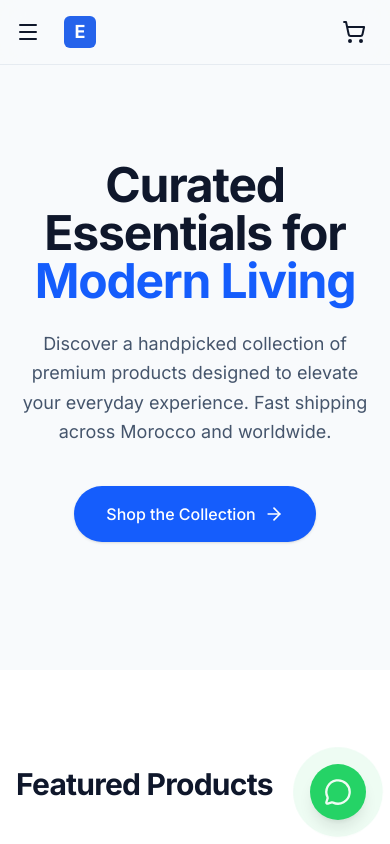
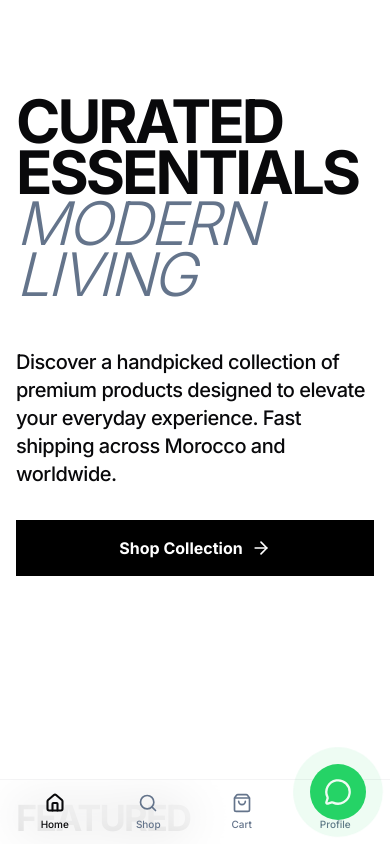
Before and after one commit to Ilyas-Nour/TopNature, a Next.js app: page / in a window 390 px wide. Shown: the top 844 px of the page. Built offline with nearby package versions, Linux system fonts and the light colour scheme; no server answers; the database is empty.

Commit message:
feat: complete UI rebuild with native mobile bottom nav, snap scrolling, full-bleed masonry grids, and glassmorphism

```diff
--- a/src/app/globals.css
+++ b/src/app/globals.css
@@ -49,37 +49,50 @@
 }
 
 :root {
-  /* Design System Requirements */
-  --background: #f8fafc; /* Slate 50 */
-  --foreground: #0f172a; /* Slate 900 */
-  --card: #ffffff; /* Pure White */
-  --card-foreground: #0f172a; /* Slate 900 */
+  /* Design System Requirements: Edge Editorial */
+  --background: #ffffff;
+  /* Pure White background for raw editorial feel */
+  --foreground: #09090b;
+  /* Near black */
+  --card: #ffffff;
+  /* Transparent/Flat cards */
+  --card-foreground: #09090b;
   --popover: #ffffff;
-  --popover-foreground: #0f172a;
+  --popover-foreground: #09090b;
 
-  --primary: #2563eb; /* Blue 600 */
+  --primary: #000000;
+  /* Strict Monochrome Primary */
   --primary-foreground: #ffffff;
 
-  --secondary: #e2e8f0; /* Slate 200 */
+  --secondary: #e2e8f0;
+  /* Slate 200 */
   --secondary-foreground: #0f172a;
 
-  --muted: #f1f5f9; /* Slate 100 */
-  --muted-foreground: #64748b; /* Slate 500 */
+  --muted: #f1f5f9;
+  /* Slate 100 */
+  --muted-foreground: #64748b;
+  /* Slate 500 */
 
-  --accent: #f1f5f9; /* Slate 100 */
+  --accent: #f1f5f9;
+  /* Slate 100 */
   --accent-foreground: #0f172a;
 
-  --destructive: #ef4444; /* Red 500 */
+  --destructive: #ef4444;
+  /* Red 500 */
   --destructive-foreground: #ffffff;
 
-  --success: #10b981; /* Emerald 500 */
+  --success: #10b981;
+  /* Emerald 500 */
   --success-foreground: #ffffff;
 
-  --border: #cbd5e1; /* Slate 300 */
-  --input: #cbd5e1; /* Slate 300 */
-  --ring: #2563eb; /* Blue 600 */
+  --border: #e4e4e7;
+  /* Subtle structural borders */
+  --input: #e4e4e7;
+  --ring: #000000;
+  /* Black focus rings */
 
-  --radius: 0.5rem;
+  --radius: 0rem;
+  /* Eradicate rounded corners. Avant-garde strict geometry */
 }
 
 .dark {
@@ -119,8 +132,47 @@
   * {
     @apply border-border outline-ring/50;
   }
+
   body {
-    @apply bg-background text-foreground font-sans;
+    @apply bg-background text-foreground font-sans antialiased selection:bg-primary selection:text-primary-foreground;
+  }
+
+  /* Advanced Editorial Typography Overrides */
+  h1,
+  h2,
+  h3,
+  h4,
+  .editorial-heading {
+    @apply tracking-tighter;
+    font-weight: 700;
+  }
+
+  h1 {
+    @apply text-6xl md:text-8xl lg:text-9xl leading-[0.85] uppercase;
+  }
+
+  h2 {
+    @apply text-4xl md:text-6xl leading-none uppercase;
+  }
+
+  /* Kill default shadows globally */
+  * {
+    box-shadow: none !important;
+  }
+}
+
+@layer utilities {
+  .glass-panel {
+    @apply bg-background/60 backdrop-blur-2xl border border-white/20;
+  }
+
+  .hide-scrollbar::-webkit-scrollbar {
+    display: none;
+  }
+
+  .hide-scrollbar {
+    -ms-overflow-style: none;
+    scrollbar-width: none;
   }
 }
 
--- a/src/app/layout.tsx
+++ b/src/app/layout.tsx
@@ -4,6 +4,7 @@ import "./globals.css";
 import { LenisProvider } from "@/providers/lenis-provider";
 import { FloatingWhatsAppButton } from "@/components/ui/floating-whatsapp";
 import { Navbar } from "@/components/shared/navbar";
+import { BottomNav } from "@/components/shared/bottom-nav";
 
 const inter = Inter({
   variable: "--font-inter",
@@ -32,8 +33,11 @@ export default function RootLayout({
         className={`${inter.variable} ${tajawal.variable} antialiased`}
       >
         <Navbar />
+        <BottomNav />
         <LenisProvider>
-          {children}
+          <div className="pb-16 md:pb-0 min-h-screen">
+            {children}
+          </div>
           <FloatingWhatsAppButton />
         </LenisProvider>
       </body>
--- a/src/app/page.tsx
+++ b/src/app/page.tsx
@@ -18,53 +18,54 @@ export default async function Home() {
   });
 
   return (
-    <div className="flex flex-col min-h-screen">
+    <div className="flex flex-col min-h-screen bg-background">
       {/* Hero Section */}
-      <section className="relative w-full overflow-hidden bg-slate-50 pt-24 pb-32 lg:pt-36 lg:pb-40">
-        <div className="container mx-auto px-4 sm:px-6 lg:px-8 relative z-10 flex flex-col items-center text-center">
-          <h1 className="max-w-4xl text-5xl sm:text-6xl lg:text-7xl font-bold tracking-tight text-slate-900 mb-6 font-sans">
-            Curated Essentials for <br className="hidden sm:block" />
-            <span className="text-blue-600">Modern Living</span>
+      <section className="relative w-full overflow-hidden pt-24 pb-32 lg:pt-36 lg:pb-40">
+        <div className="container mx-auto px-4 sm:px-6 lg:px-8 relative z-10 flex flex-col justify-end h-full">
+          <h1 className="editorial-heading text-foreground mb-4 max-w-5xl">
+            Curated Essentials <br className="hidden md:block" />
+            <span className="italic font-light text-muted-foreground">Modern Living</span>
           </h1>
-          <p className="max-w-2xl text-lg sm:text-xl text-slate-600 mb-10 leading-relaxed">
+          <div className="flex flex-col md:flex-row md:items-end justify-between gap-8 mt-8">
+            <p className="max-w-xl text-xl text-foreground font-medium tracking-tight">
               Discover a handpicked collection of premium products designed to elevate your everyday experience. Fast shipping across Morocco and worldwide.
             </p>
-          <div className="flex flex-col sm:flex-row gap-4">
             <Link
               href="/shop"
-              className="inline-flex h-14 items-center justify-center rounded-full bg-blue-600 px-8 text-base font-medium text-white shadow-sm hover:bg-blue-700 hover:shadow-md transition-all duration-300 gap-2 group"
+              className="inline-flex h-14 items-center justify-center rounded-none bg-primary px-10 text-base font-bold text-primary-foreground hover:bg-black/80 transition-all duration-300 gap-2 group w-full md:w-auto"
             >
-              Shop the Collection
-              <ArrowRight className="h-5 w-5 group-hover:translate-x-1 transition-transform" />
+              Shop Collection
+              <ArrowRight className="h-5 w-5 group-hover:translate-x-2 transition-transform" />
             </Link>
           </div>
         </div>
 
         {/* Decorative Background Elements */}
-        <div className="absolute top-1/2 left-1/2 -translate-x-1/2 -translate-y-1/2 w-[800px] h-[800px] bg-blue-100 rounded-full blur-3xl opacity-30 -z-10 pointer-events-none"></div>
+        <div className="absolute top-0 right-0 w-full h-full bg-gradient-to-b from-secondary/50 to-transparent -z-10 pointer-events-none"></div>
       </section>
 
       {/* Featured Products Section */}
       <section className="w-full py-24 bg-white">
         <div className="container mx-auto px-4 sm:px-6 lg:px-8">
           <div className="flex items-center justify-between mb-12">
-            <h2 className="text-3xl font-bold text-slate-900 tracking-tight">Featured Products</h2>
-            <Link href="/shop" className="text-blue-600 font-medium hover:text-blue-700 hover:underline underline-offset-4 hidden sm:block transition-colors">
+            <h2 className="text-4xl md:text-5xl font-bold text-foreground tracking-tighter uppercase">Featured</h2>
+            <Link href="/shop" className="text-foreground font-medium hover:underline underline-offset-4 hidden sm:block transition-colors">
               View all
             </Link>
           </div>
 
-          <div className="grid grid-cols-1 sm:grid-cols-2 lg:grid-cols-4 gap-6 lg:gap-8 gap-y-12">
+          <div className="flex overflow-x-auto snap-x snap-mandatory hide-scrollbar md:grid md:grid-cols-2 lg:grid-cols-4 gap-6 lg:gap-8 pb-8 -mx-4 px-4 md:mx-0 md:px-0">
             {featuredProducts.length > 0 ? (
               featuredProducts.map((product) => (
+                <div key={product.id} className="min-w-[85vw] sm:min-w-[60vw] md:min-w-0 snap-center shrink-0">
                   <ProductCard
-                  key={product.id}
                     id={product.id}
                     name={product.name}
                     price={product.price}
                     imageUrl={product.imageUrls[0] || "https://images.unsplash.com/photo-1505740420928-5e560c06d30e?q=80&w=1000"}
                     categoryName={product.category.name}
                   />
+                </div>
               ))
             ) : (
               <p className="col-span-full text-center text-muted-foreground py-10">
@@ -73,9 +74,9 @@ export default async function Home() {
             )}
           </div>
 
-          <div className="mt-12 text-center sm:hidden">
-            <Link href="/shop" className="inline-flex h-12 w-full items-center justify-center rounded-full bg-slate-100 px-8 text-base font-medium text-slate-900 hover:bg-slate-200 transition-colors">
-              View all products
+          <div className="mt-8 text-center sm:hidden">
+            <Link href="/shop" className="inline-flex h-14 w-full items-center justify-center rounded-none bg-secondary px-8 text-base font-bold text-foreground hover:bg-secondary/80 transition-colors uppercase tracking-wider">
+              View Full Collection
             </Link>
           </div>
         </div>
--- /dev/null
+++ b/src/components/shared/bottom-nav.tsx
@@ -0,0 +1,61 @@
+'use client'
+
+import React from 'react'
+import Link from 'next/link'
+import { usePathname } from 'next/navigation'
+import { Home, Search, ShoppingBag, User } from 'lucide-react'
+import { useCartStore } from '@/store/use-cart-store'
+import { motion } from 'framer-motion'
+import { CartDrawer } from '../cart/cart-drawer'
+
+export function BottomNav() {
+    const pathname = usePathname()
+    const itemCount = useCartStore((state) => state.getItemCount())
+    const [isCartOpen, setIsCartOpen] = React.useState(false)
+
+    // Hide on admin routes
+    if (pathname?.startsWith('/admin')) return null
+
+    return (
+        <>
+            <div className="md:hidden fixed bottom-0 left-0 right-0 z-50 bg-background/80 backdrop-blur-xl border-t border-border/40 pb-safe">
+                <nav className="flex items-center justify-around h-16 px-2">
+                    <Link href="/" className={`flex flex-col items-center justify-center w-full h-full space-y-1 ${pathname === '/' ? 'text-foreground' : 'text-muted-foreground hover:text-foreground transition-colors'}`}>
+                        <Home className="w-5 h-5" strokeWidth={pathname === '/' ? 2.5 : 2} />
+                        <span className="text-[10px] font-medium">Home</span>
+                    </Link>
+
+                    <Link href="/shop" className={`flex flex-col items-center justify-center w-full h-full space-y-1 ${pathname === '/shop' ? 'text-foreground' : 'text-muted-foreground hover:text-foreground transition-colors'}`}>
+                        <Search className="w-5 h-5" strokeWidth={pathname === '/shop' ? 2.5 : 2} />
+                        <span className="text-[10px] font-medium">Shop</span>
+                    </Link>
+
+                    <button onClick={() => setIsCartOpen(true)} className="flex flex-col items-center justify-center w-full h-full space-y-1 text-muted-foreground hover:text-foreground transition-colors relative">
+                        <div className="relative">
+                            <ShoppingBag className="w-5 h-5" strokeWidth={2} />
+                            {itemCount > 0 && (
+                                <motion.span
+                                    initial={{ scale: 0 }}
+                                    animate={{ scale: 1 }}
+                                    key={itemCount}
+                                    className="absolute -top-1.5 -right-2 flex h-4 w-4 items-center justify-center rounded-full bg-primary text-[8px] font-bold text-primary-foreground shadow-sm ring-2 ring-background"
+                                >
+                                    {itemCount}
+                                </motion.span>
+                            )}
+                        </div>
+                        <span className="text-[10px] font-medium">Cart</span>
+                    </button>
+
+                    <Link href="/account" className={`flex flex-col items-center justify-center w-full h-full space-y-1 ${pathname === '/account' ? 'text-foreground' : 'text-muted-foreground hover:text-foreground transition-colors'}`}>
+                        <User className="w-5 h-5" strokeWidth={pathname === '/account' ? 2.5 : 2} />
+                        <span className="text-[10px] font-medium">Profile</span>
+                    </Link>
+                </nav>
+            </div>
+
+            {/* Slide-out Cart Drawer safely placed outside stacking bounds */}
+            <CartDrawer isOpen={isCartOpen} onClose={() => setIsCartOpen(false)} />
+        </>
+    )
+}
--- a/src/components/shared/navbar.tsx
+++ b/src/components/shared/navbar.tsx
@@ -13,7 +13,7 @@ export function Navbar() {
 
     return (
         <>
-            <header className="sticky top-0 z-40 w-full bg-background/80 backdrop-blur-md border-b border-border/40">
+            <header className="hidden md:block sticky top-0 z-40 w-full bg-background/80 backdrop-blur-md border-b border-border/40">
                 <div className="container mx-auto px-4 sm:px-6 lg:px-8">
                     <div className="flex h-16 items-center justify-between">
 
```
Also changed, not shown: src/app/shop/page.tsx (+10 -11 lines), src/components/ui/product-card.tsx (+15 -10 lines). Lines whose indentation alone changed are shown as unchanged.
